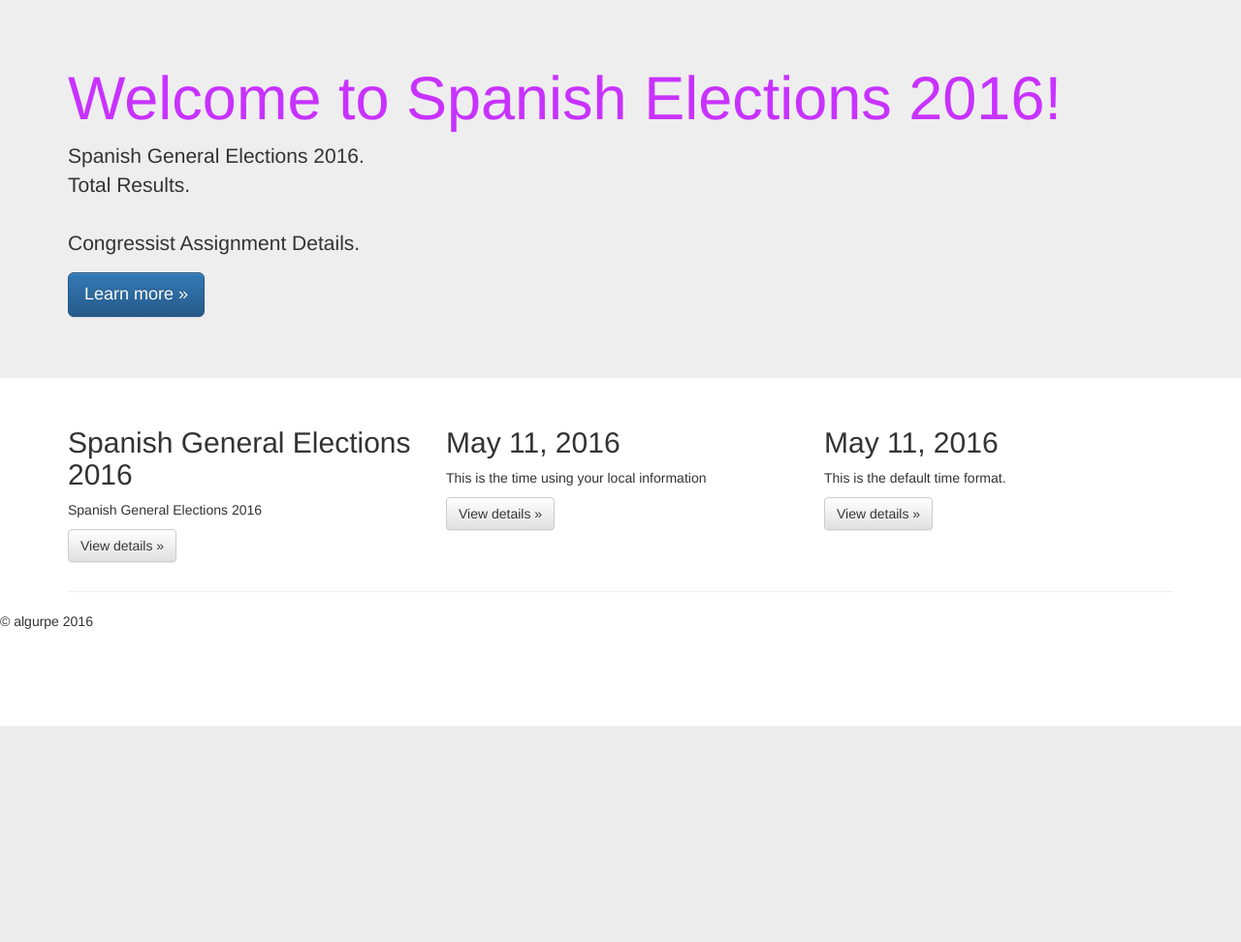
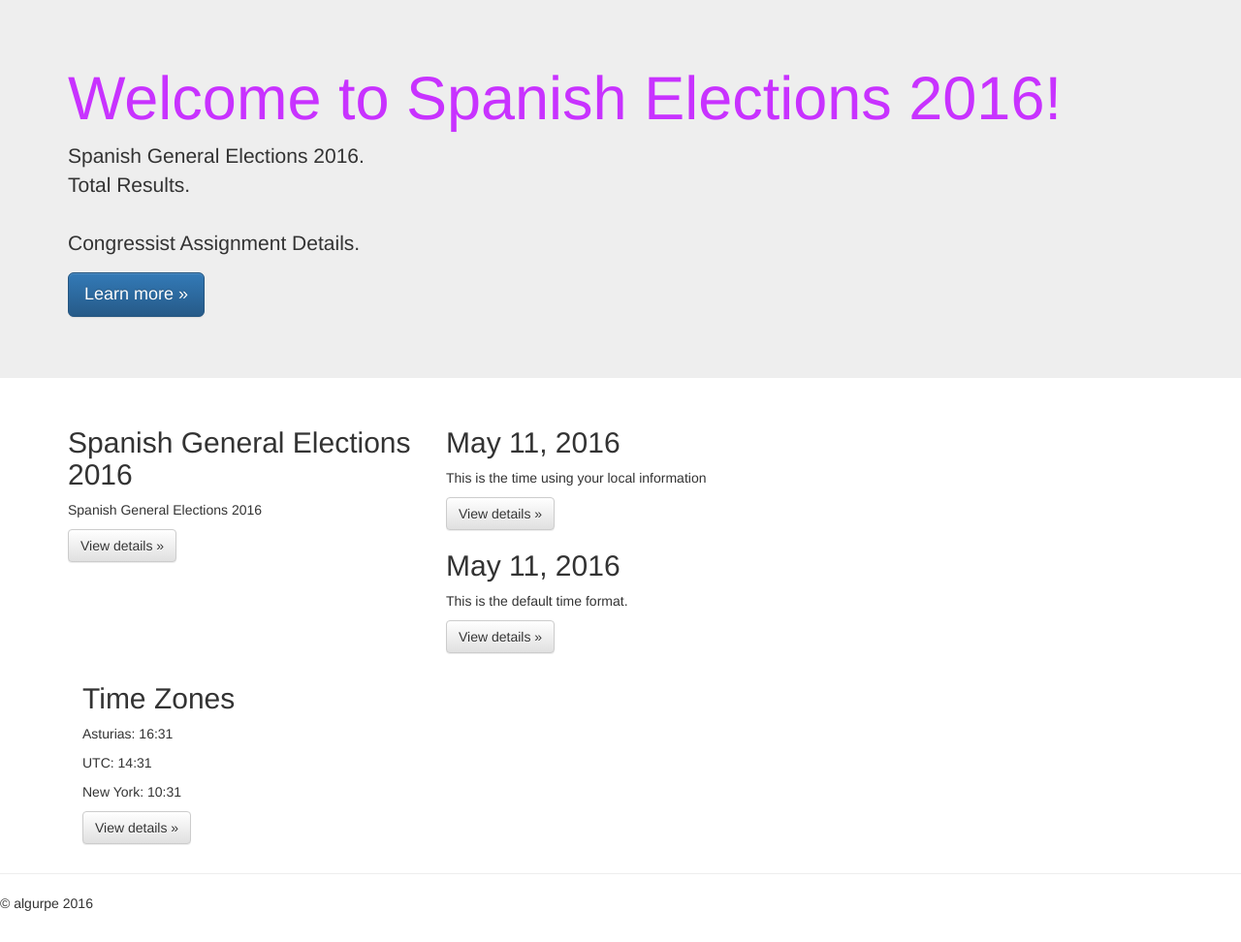
Before and after one commit to algurpe3/elecciones2016, a Django app: page /en/ in a window 1280 px wide. Shown: the part 51-1023 px from the top of the page at 97% size. Before the commit the page ends 800 px from the top, so only its background shows below. Run offline with Django 3.2, Linux system fonts and the light colour scheme; some libraries are stand-ins or nearby versions.

Commit message:
l10n completed OK

```diff
--- a/elecciones/settings/base.py
+++ b/elecciones/settings/base.py
@@ -119,7 +119,7 @@ DATABASES = {
 
 LANGUAGE_CODE = 'en-us'
 
-TIME_ZONE = 'UTC'
+TIME_ZONE = 'Europe/Madrid'
 
 USE_I18N = True
 
--- a/elecciones/templates/elecciones/index.html
+++ b/elecciones/templates/elecciones/index.html
@@ -1,7 +1,7 @@
 {% extends "base.html" %}
 {% load i18n %}
 {% load l10n %}
-
+{% load tz %}
 {% block head_title %}Elecciones 2016{% endblock %}
 
 {% block content %}
@@ -30,16 +30,24 @@
 			      <h2 id="local-date">{{today}}</h2>
 			      <p>This is the time using your local information </p>
 			      <p><a class="btn btn-default" href="#" role="button">View details &raquo;</a></p>
-			</div>
-			<div class="col-md-4">
 			      <h2 id="non-local-date">{{today|unlocalize}}</h2>
 			      <p>This is the default time format.</p>
 			      <p><a class="btn btn-default" href="#" role="button">View details &raquo;</a></p>
+			</div>
+			</div>
+			<div class="col-md-4">
+			    <h2>Time Zones</h2>
+			    <p> Asturias: <span id="time-tz">{{now|time:"H:i"}}</span></p>
+			    <p> UTC: <span id="time-utc">{{now|utc|time:"H:i"}}</span></p>
+			    <p> New York: <span id="time-ny">
+			           {{now|timezone:"America/New_York"|time:"H:i"}}</span></p>
+			    <p><a class="btn btn-default" href="#" role="button">View details &raquo;</a></p>
 			</div>
 		</div>
 
 		<hr>
 
 
+
 	</div> <!-- /container -->
 {% endblock %}
--- a/elecciones/views.py
+++ b/elecciones/views.py
@@ -1,10 +1,11 @@
 # -*- coding: utf-8 -*-
 from django.shortcuts import render
 import datetime
+from django.utils.timezone import now
 
 def home(request):
 	today = datetime.date.today()
-	return render(request, "elecciones/index.html", {'today': today})
+	return render(request, "elecciones/index.html", {'today': today, 'now': now()})
 
 def home_files(request, filename):
 	return render(request, filename, {}, content_type="text/plain")
--- a/requirements/base.txt
+++ b/requirements/base.txt
@@ -1 +1,2 @@
 Django==1.8.5
+pytz==2016.4
--- a/requirements/testing.txt
+++ b/requirements/testing.txt
@@ -1,3 +1,4 @@
 coverage==4.0.3
 Django==1.8.5
+pytz==2016.4
 selenium==2.53.2
```
Also changed, not shown: functional_tests/test_all_users.py (+8 -0 lines).
